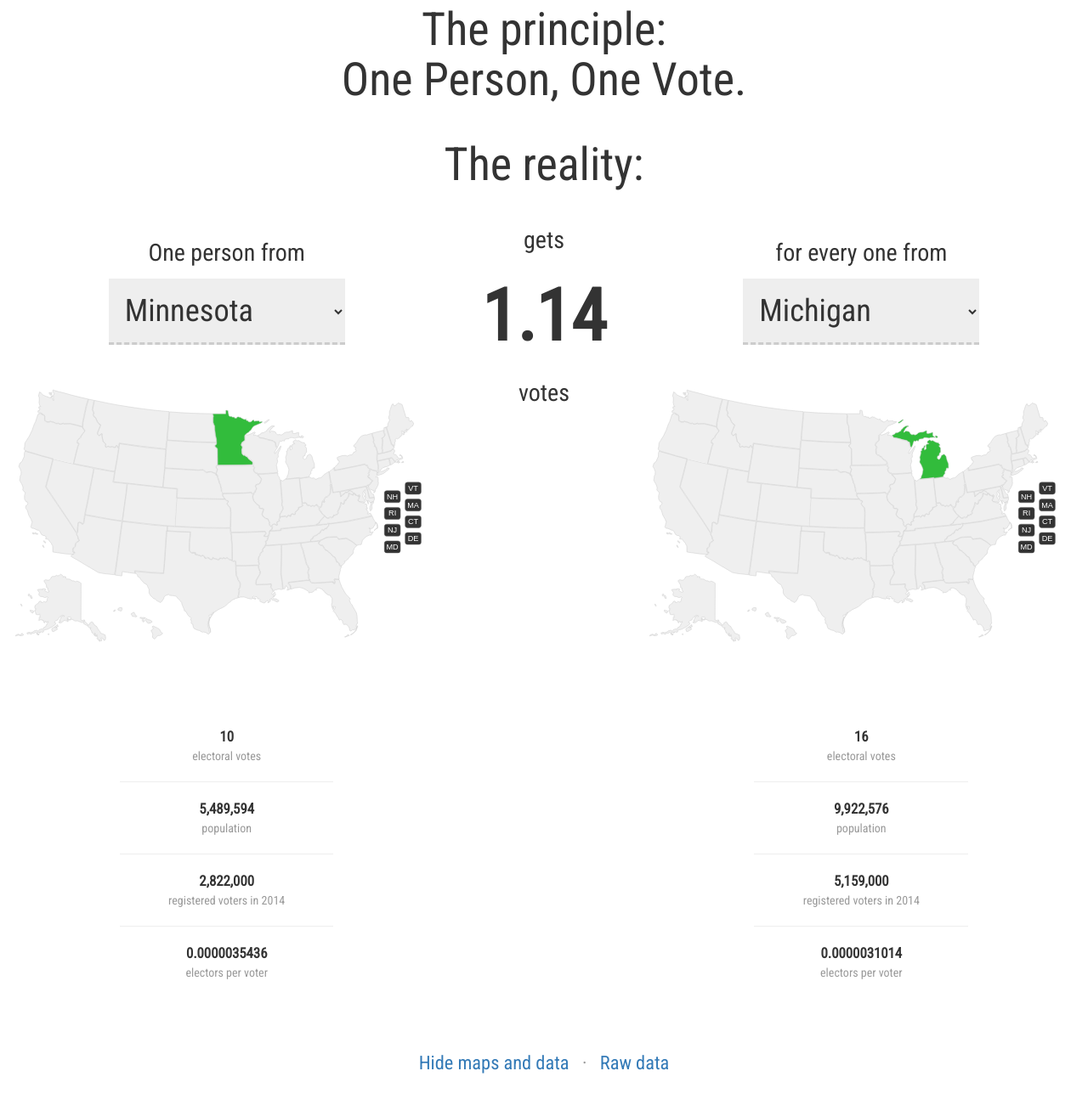
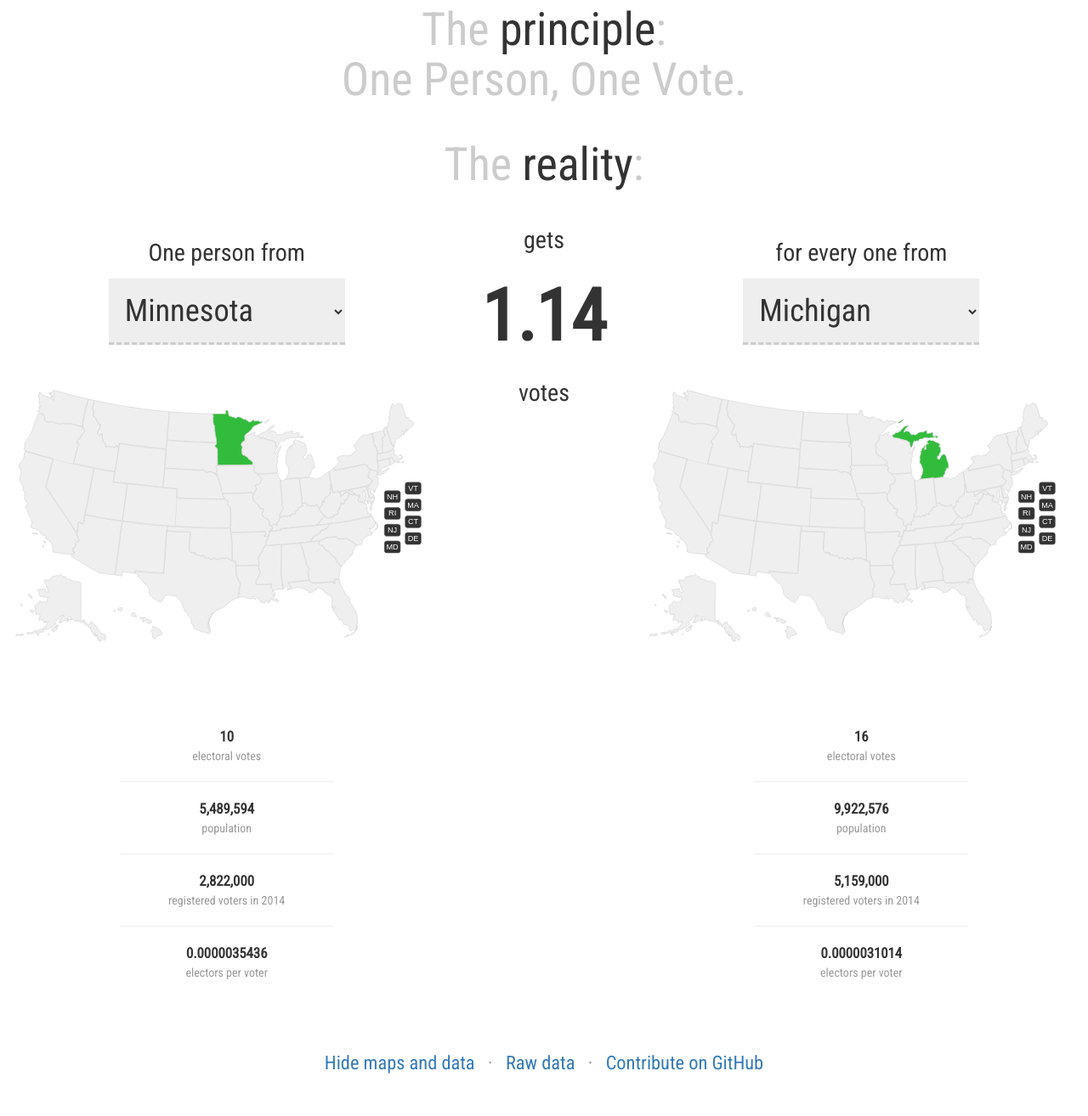
Before and after one commit to morninj/voting-ratios, a plain HTML site: page index.html in a window 1280 px wide. Shown: the part 65-1379 px from the top of the page at 85% size. Drawn offline with nearby package versions, Linux system fonts and the light colour scheme.

Commit message:
Add MIT license and clean up formatting

```diff
--- a/index.html
+++ b/index.html
@@ -28,8 +28,8 @@
     <div class="container-fluid">
         <div class="main-row row">
             <div class="col-md-12">
-                <h2>The principle:<br>One Person, One Vote.</h2>
-                <h2>The reality:</h2>
+                <h2>The <span>principle</span>:<br>One Person, One Vote.</h2>
+                <h2>The <span>reality</span>:</h2>
             </div>
         </div>
         <div class="main-row row">
@@ -250,6 +250,8 @@
                     <a href="javascript:void(0);" class="hide-maps">Hide maps and data</a>
                     &nbsp; &middot; &nbsp;
                     <a href="https://docs.google.com/spreadsheets/d/1yiMX90Qe8lnFrsorcD2W019bSyJv2v4hLDymlTD4PpQ/edit?usp=sharing">Raw data</a>
+                    &nbsp; &middot; &nbsp;
+                    <a href="https://github.com/morninj/voting-ratios">Contribute on GitHub</a>
                 </p>
                 <p style="margin-top: 50px;">A project of</p>
                 <p>
--- a/style.css
+++ b/style.css
@@ -13,9 +13,14 @@ h1 {
     h1 span { display: none; }
 
 h2 {
+    color: #ccc !important;
     font-size: 54px !important;
     margin-top: 40px !important;
 }
+
+    h2 span {
+        color: #333;
+    }
 
 h4 {
     color: #777 !important;
```
Also changed, not shown: 1 other file.
